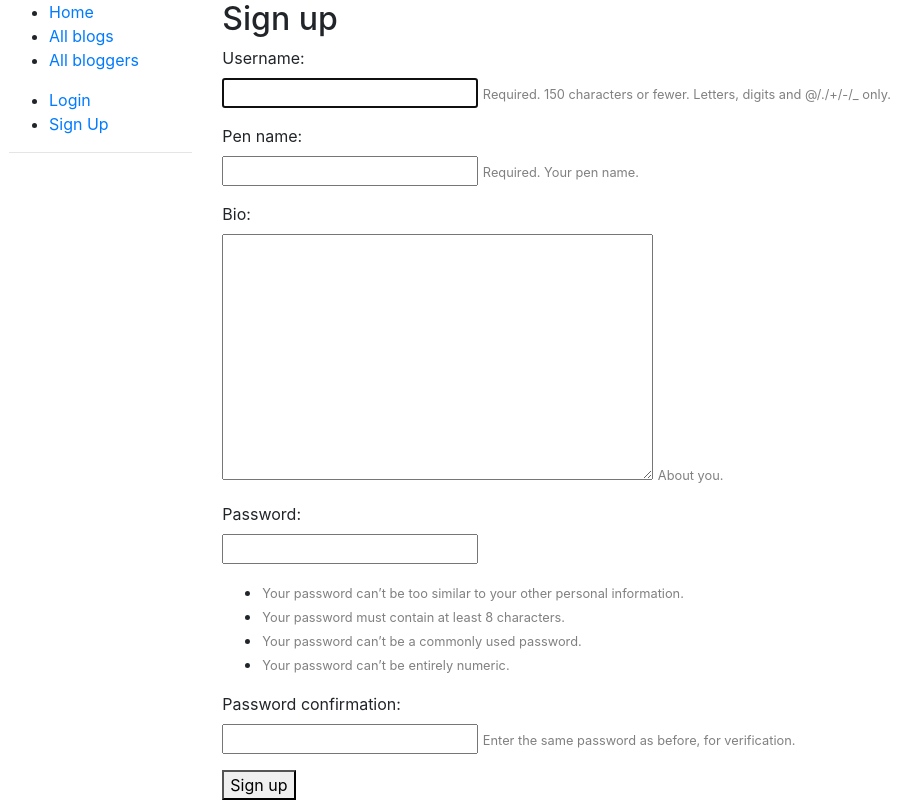
After one commit to dkdkwizard/django_miniblog, a Django app: page /accounts/signup in a window 1280 px wide. The commit adds this page. Shown: the whole page, without its empty margins (6-924 px from the left). Run offline with Django 3.2, Linux system fonts and the light colour scheme; some libraries are stand-ins or nearby versions.

Commit message:
add user create form

```diff
--- /dev/null
+++ b/blog/forms.py
@@ -0,0 +1,12 @@
+from django import forms
+from django.contrib.auth.forms import UserCreationForm
+from django.contrib.auth.models import User
+
+
+class SignUpForm(UserCreationForm):
+    pen_name = forms.CharField(max_length=20, help_text='Required. Your pen name.')
+    bio = forms.CharField(widget=forms.Textarea, help_text='About you.')
+
+    class Meta:
+        model = User
+        fields = ('username', 'pen_name', 'bio', 'password1', 'password2', )
--- a/blog/templates/base.html
+++ b/blog/templates/base.html
@@ -26,6 +26,7 @@
             <li><a href="{% url 'logout'%}?next={{request.path}}">Logout</a></li>
           {% else %}
             <li><a href="{% url 'login'%}?next={{request.path}}">Login</a></li>
+            <li><a href="{% url 'signup'%}">Sign Up</a></li>
           {% endif %}
         </ul>
         <hr />
--- /dev/null
+++ b/blog/templates/signup.html
@@ -0,0 +1,25 @@
+{% extends 'base.html' %}
+
+{% block title %}
+<title>Blog - Sign Up</title>
+{% endblock %}
+
+{% block content %}
+  <h2>Sign up</h2>
+  <form method="post">
+    {% csrf_token %}
+    {% for field in form %}
+      <p>
+        {{ field.label_tag }}<br>
+        {{ field }}
+        {% if field.help_text %}
+          <small style="color: grey">{{ field.help_text }}</small>
+        {% endif %}
+        {% for error in field.errors %}
+          <p style="color: red">{{ error }}</p>
+        {% endfor %}
+      </p>
+    {% endfor %}
+    <button type="submit">Sign up</button>
+  </form>
+{% endblock %}
--- a/blog/views.py
+++ b/blog/views.py
@@ -1,6 +1,10 @@
 from django.shortcuts import render
+from django.contrib.auth import authenticate, login
+from django.http import HttpResponseRedirect
+from django.urls import reverse
 
 from blog.models import Blog
+from blog.forms import SignUpForm
 
 
 # Create your views here.
@@ -13,3 +17,25 @@ def index(request):
     }
 
     return render(request, 'index.html', context=context)
+
+
+def signup(request):
+    if request.method == 'POST':
+        form = SignUpForm(request.POST)
+        if form.is_valid():
+            user = form.save()
+            user.refresh_from_db()
+            user.profile.pen_name, user.profile.bio = form.cleaned_data.get('pen_name', 'bio')
+            user.save()
+            raw_password = form.cleaned_data.get('password1')
+            user.authenticate(username=user.username, password=raw_password)
+            login(request, user)
+
+            return HttpResponseRedirect(reverse('index'))
+
+    else:
+        form = SignUpForm()
+    context = {
+        'form': form
+    }
+    return render(request, 'signup.html', context=context)
--- a/miniblog/urls.py
+++ b/miniblog/urls.py
@@ -19,9 +19,12 @@ from django.views.generic import RedirectView
 from django.conf import settings
 from django.conf.urls.static import static
 
+import blog
+
 urlpatterns = [
     path('admin/', admin.site.urls),
     path('blog/', include('blog.urls')),
+    path('accounts/signup', blog.views.signup, name='signup'),
     path('accounts/', include('django.contrib.auth.urls')),
     path('', RedirectView.as_view(url='blog/', permanent=True)),
 ]
```
Also changed, not shown: blog/models.py (+10 -1 lines).
